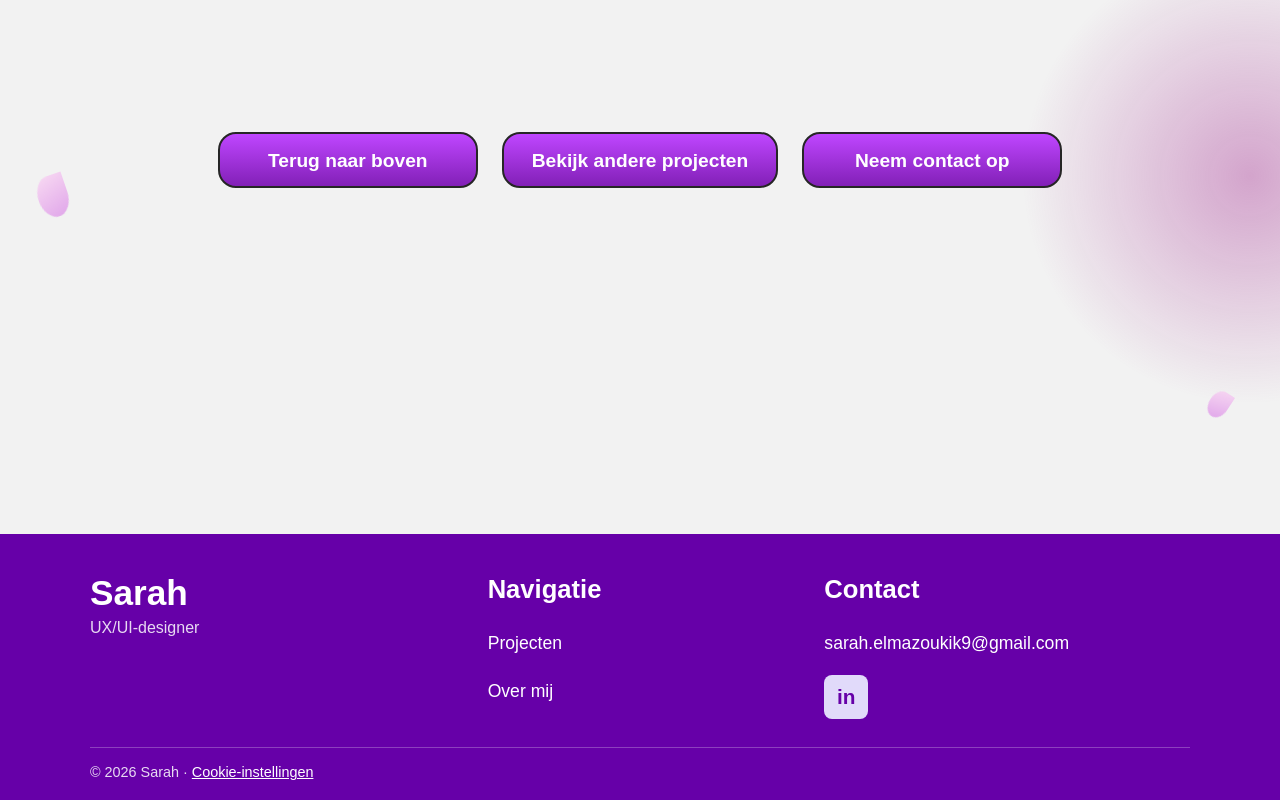
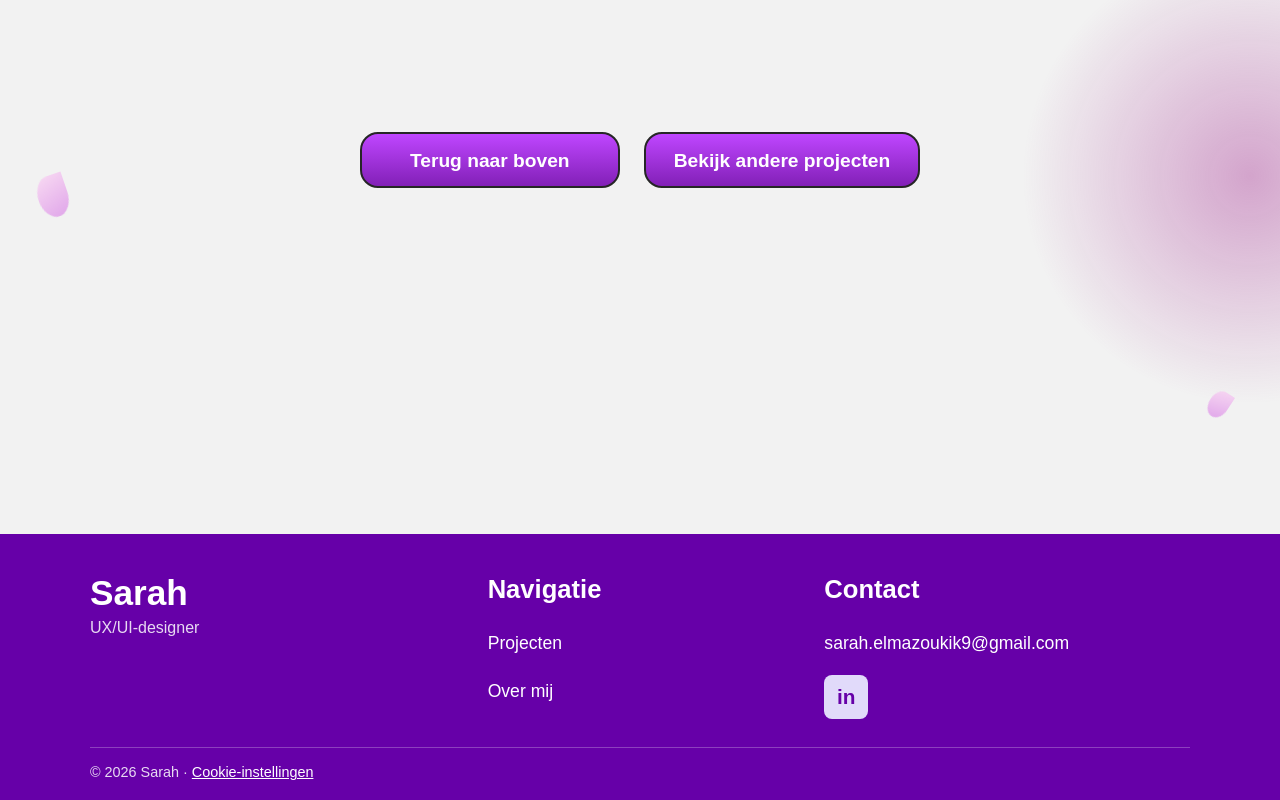
Before and after one commit to R1040604/Portfolio, a plain HTML site: page next.html in a window 1280 px wide. Shown: the part 10734-11534 px from the top of the page. Drawn offline with Linux system fonts and the light colour scheme.

Commit message:
delete: contactknop in next pagina

```diff
--- a/next.html
+++ b/next.html
@@ -668,7 +668,6 @@
         <div class="project-nav">
             <a href="#top" class="btn">Terug naar boven</a>
             <a href="projecten.html" class="btn">Bekijk andere projecten</a>
-            <a href="mailto:sarah.elmazoukik9@gmail.com" class="btn" id="cta-contact">Neem contact op</a>
         </div>
     </main>
 
```
